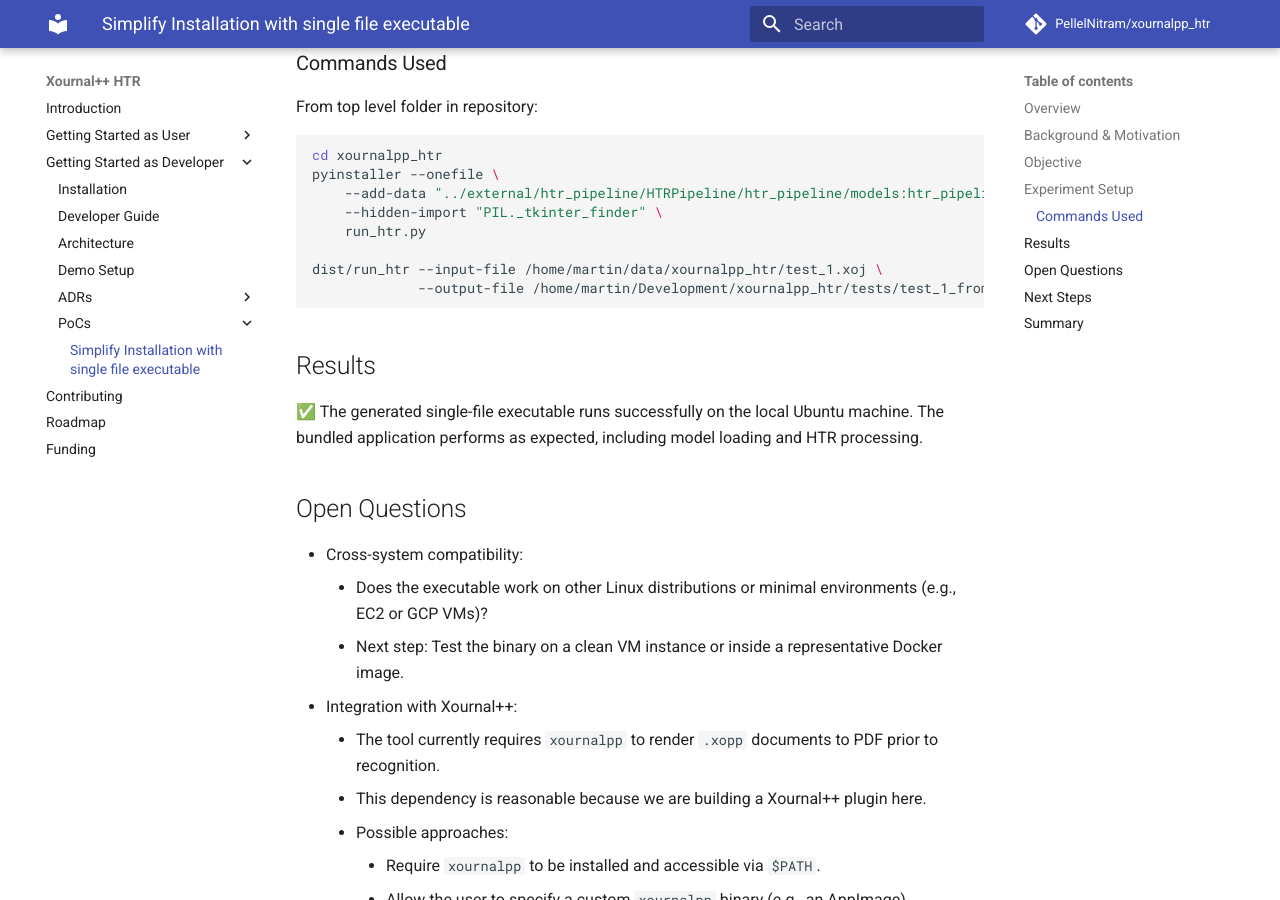
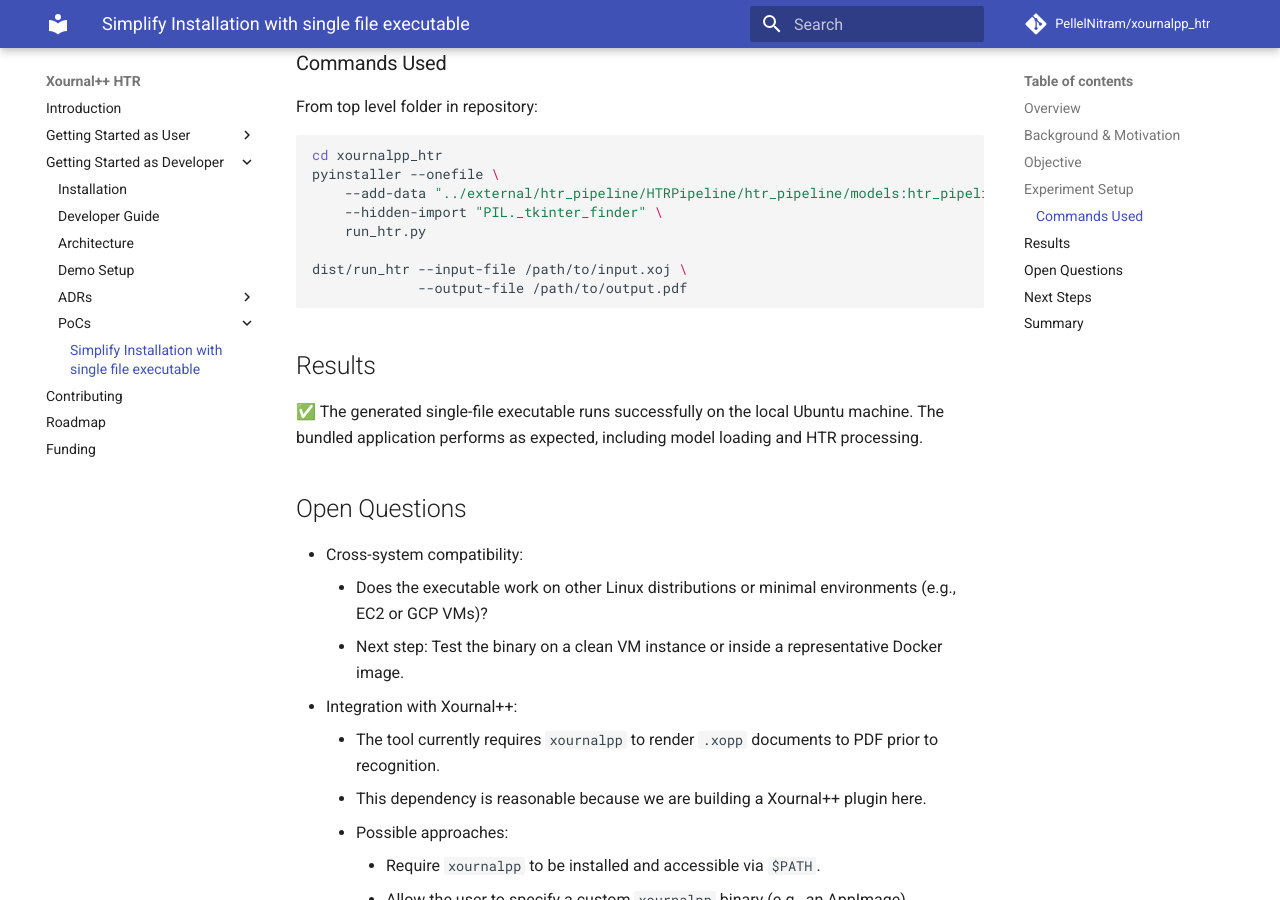
Before and after one commit to PellelNitram/xournalpp_htr, an MkDocs documentation site: the page built from docs/PoCs/simplify_installation_with_single_file_executable.md, in a window 1280 px wide and 900 px high, scrolled down 968 px. Built offline with MkDocs 1.6.1 and Material for MkDocs 9.7.7, drawn with Linux system fonts in a browser that asks for light colours; comment, search, counter and statistics services are not loaded.

Commit message:
Replace local-only example paths in PoC doc with placeholders. [CC]

````diff
--- a/docs/PoCs/simplify_installation_with_single_file_executable.md
+++ b/docs/PoCs/simplify_installation_with_single_file_executable.md
@@ -36,8 +36,8 @@
     --hidden-import "PIL._tkinter_finder" \
     run_htr.py
 
-dist/run_htr --input-file /home/martin/data/xournalpp_htr/test_1.xoj \
-             --output-file /home/martin/Development/xournalpp_htr/tests/test_1_from_Xpp-3.pdf
+dist/run_htr --input-file /path/to/input.xoj \
+             --output-file /path/to/output.pdf
 ```
 
 ## Results
````
